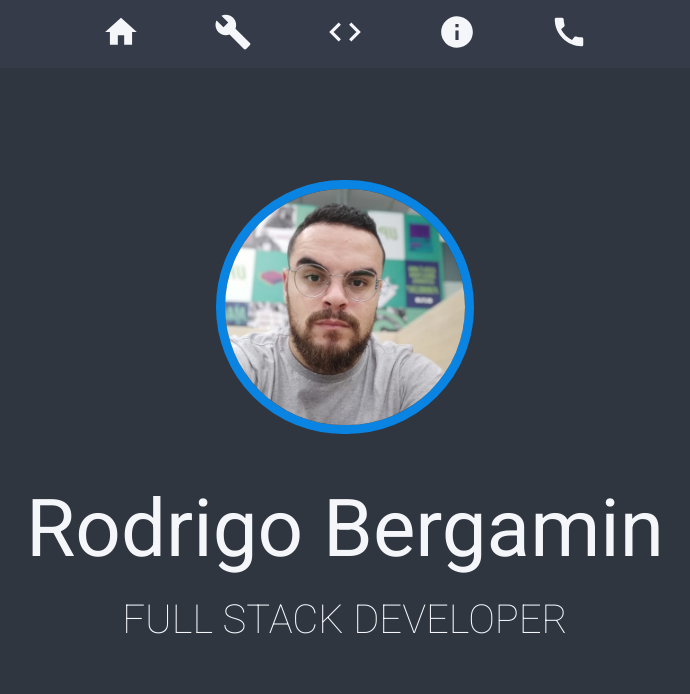
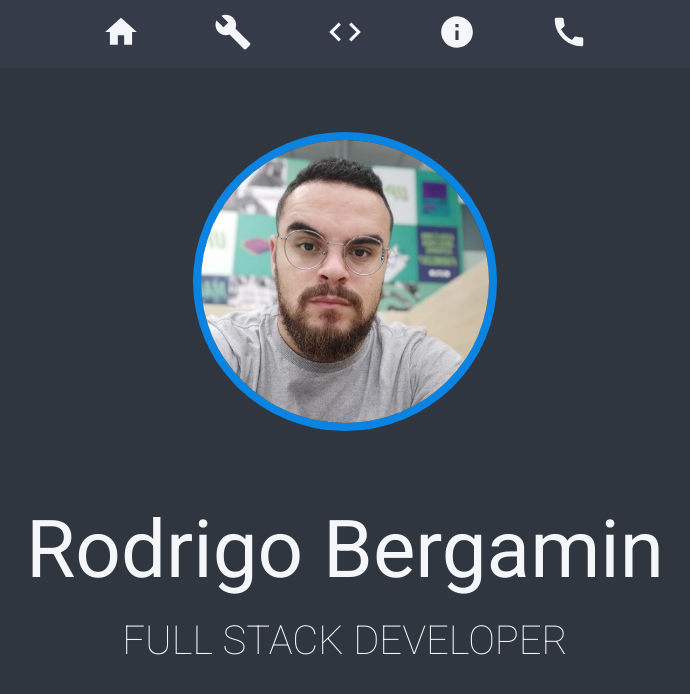
Before and after one commit to rodrigobergamindev/portfolio, a React (Create React App) app in the folder frontend/: page / in a window 1280 px wide. Shown: the top 694 px of the page, without its empty margins (295-985 px from the left). Built offline with nearby package versions, Linux system fonts and the light colour scheme.

Commit message:
adjusting header

```diff
--- a/frontend/src/style/index.js
+++ b/frontend/src/style/index.js
@@ -23,26 +23,43 @@ const ContainerHeader = styled(Container)`
    }
    img {
        z-index: 1;
-       border-radius: 20em;
-       margin-top: 7em;
-       margin-bottom: -8em;
-       max-weight: 15em;
-       max-width: 15em;
+       border-radius: 50%;
+       margin-top: 4em;
+       max-weight: 18em;
+       max-width: 18em;
        transition: 1s;
-       border: 9px solid #0984e3;
-       transition: all .9s ease-in-out;
+       border: 0.5em solid #0984e3;
+
+       @media only screen and (max-width: 600px) {
+        max-weight: 14em;
+        max-width: 14em;
+      }
+
+      @media only screen and (max-width: 350px) {
+        max-weight: 12em;
+        max-width: 12em;
+      }
 
        &:hover {
+        transition: all .9s ease-in-out;
         transform: scale(1.2)
        }
    }
 
 
    h1{
-    margin-top: 2.2em;
+    margin-top: 0.9em;
     text-align: center;
     font-size: 5em;
     font-weight: 400;
+
+    @media only screen and (max-width: 600px) {
+        font-size: 3em;
+      }
+
+      @media only screen and (max-width: 350px) {
+        font-size: 3em;
+      }
 
 }
 
@@ -51,6 +68,14 @@ const ContainerHeader = styled(Container)`
         font-size: 2.5em;
         margin-top: 0.5em;
         text-align: center;
+
+        @media only screen and (max-width: 600px) {
+            font-size: 1.4em;
+          }
+
+          @media only screen and (max-width: 350px) {
+            font-size: 1.2em;
+          }
     }
 `
 
@@ -66,6 +91,7 @@ const ContainerNav = styled(Container)`
         list-style-type:none;
         justify-content: space-around;
         width: 35em;
+        flex-wrap: wrap;
 
 
         li {
```
